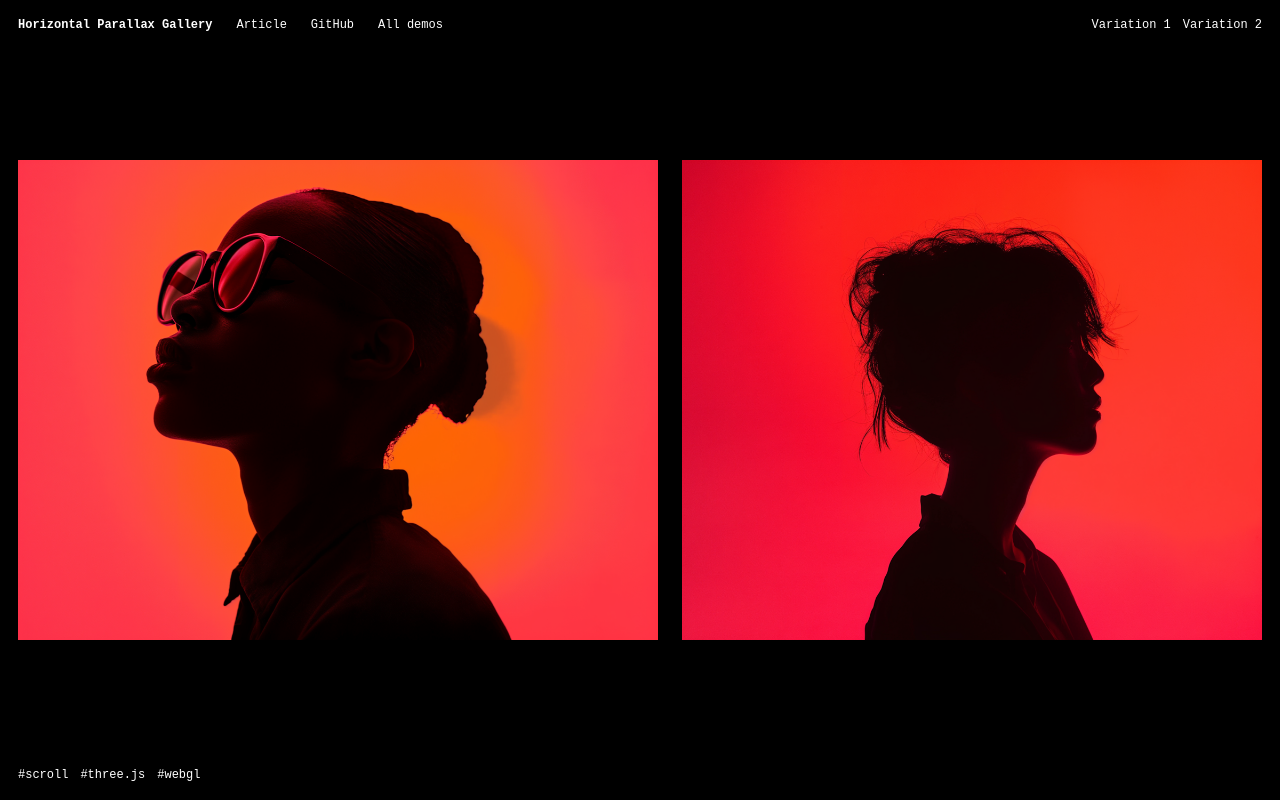
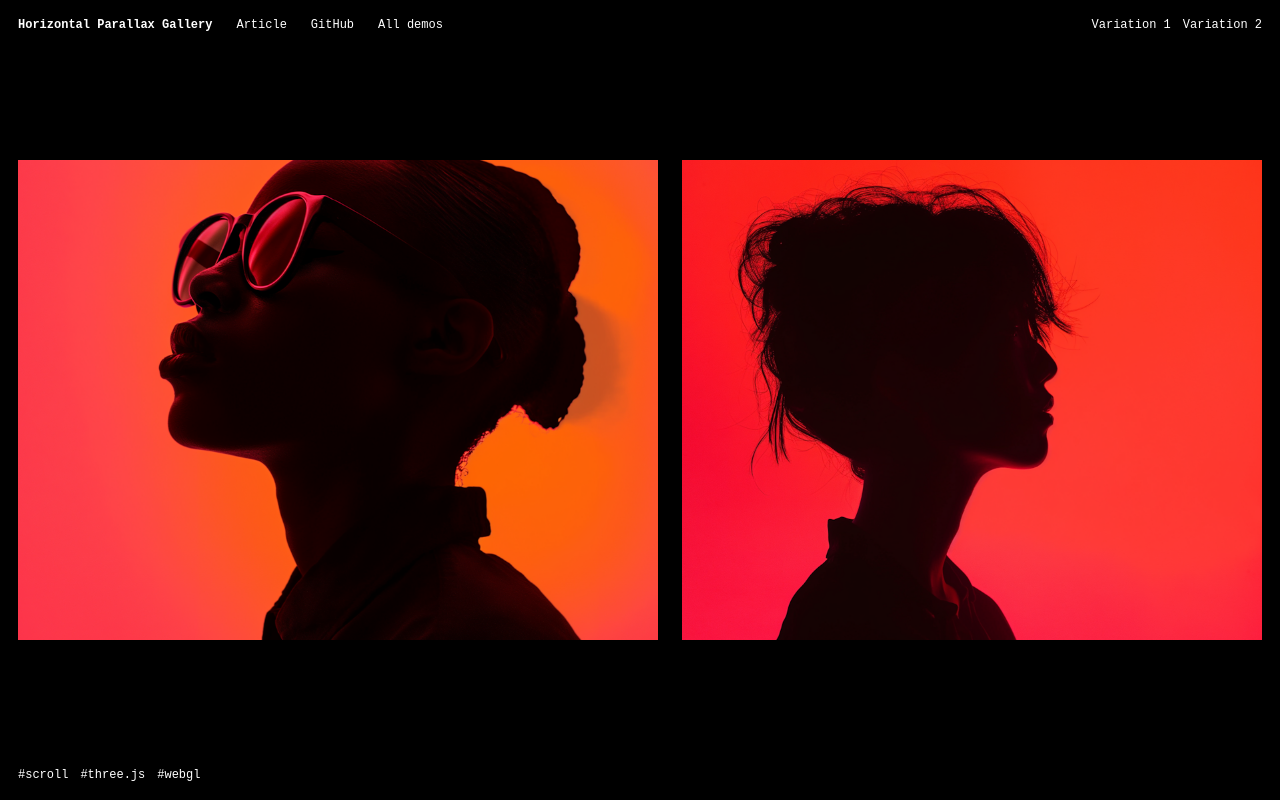
Before and after one commit to BeAWitch/horizontal-parallax-gallery-codrops, a website built with Vite: page index.html in a window 1280 px wide. Built offline with nearby package versions, Linux system fonts and the light colour scheme.

Commit message:
2D variation is done

```diff
--- a/src/gallery/gallery.css
+++ b/src/gallery/gallery.css
@@ -26,9 +26,8 @@
 .gallery__media__image {
   position: absolute;
   top: 0;
-  /* left: -12.5%;
-  width: 125%; */
-  width: 100%;
+  left: -12.5%;
+  width: 125%;
   height: 100%;
   object-fit: cover;
 }
--- a/src/main.ts
+++ b/src/main.ts
@@ -11,11 +11,13 @@ interface Scroll {
 class App {
   container: HTMLElement | null;
   wrapper: HTMLElement | null;
+  images: NodeListOf<HTMLElement>;
   scroll: Scroll;
 
   constructor() {
     this.container = document.querySelector(".gallery__image__container");
     this.wrapper = document.querySelector(".gallery__wrapper");
+    this.images = document.querySelectorAll(".gallery__media__image");
     this.scroll = {
       current: 0,
       target: 0,
@@ -35,6 +37,18 @@ class App {
 
   onWheel(e: WheelEvent) {
     this.scroll.target += e.deltaY;
+  }
+
+  applyParallaxEffect() {
+    this.images.forEach((image) => {
+      const parent = image.parentElement as HTMLElement;
+      if (!parent) return;
+
+      let { left } = parent.getBoundingClientRect();
+      left -= window.innerWidth * 0.25;
+
+      image.style.transform = `translateX(${left * -0.025}%)`;
+    });
   }
 
   onResize() {
@@ -60,8 +74,10 @@ class App {
     );
 
     if (this.container) {
-      this.container.style.transform = `translateX(${-this.scroll.current}px)`;
+      this.container.style.transform = `translateX(${this.scroll.current < 0.01 ? 0 : -this.scroll.current}px)`;
     }
+
+    this.applyParallaxEffect();
 
     requestAnimationFrame(this.render.bind(this));
   }
```
